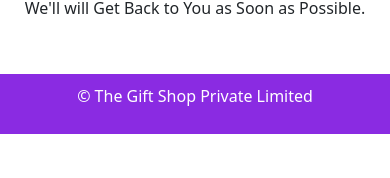
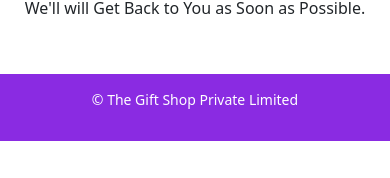
Before and after one commit to gitpsk03/tgs, a React (Create React App) app: page /form-details in a window 390 px wide. Shown: the part 950-1128 px from the top of the page. Before the commit the page ends 1084 px from the top, so only its background shows below. Built offline with nearby package versions, Linux system fonts and the light colour scheme.

Commit message:
Update index.css

```diff
--- a/src/components/Footer/index.css
+++ b/src/components/Footer/index.css
@@ -7,3 +7,14 @@
     align-items: center;
     margin-bottom: -40px;
 }
+
+
+@media (max-width: 414px) {
+    .footer {
+        flex-direction: column;
+        height: auto;
+        padding: 15px 10px;
+        font-size: 14px;
+        margin-bottom: 0;
+    }
+}
```
